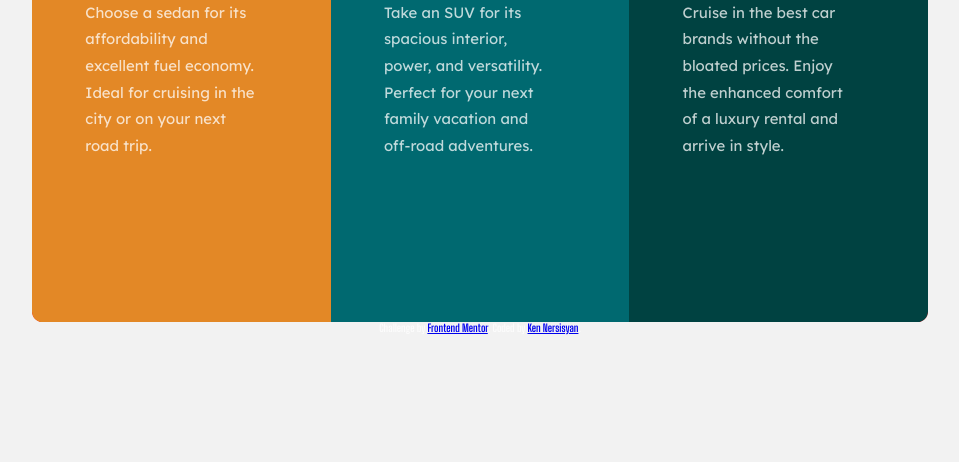
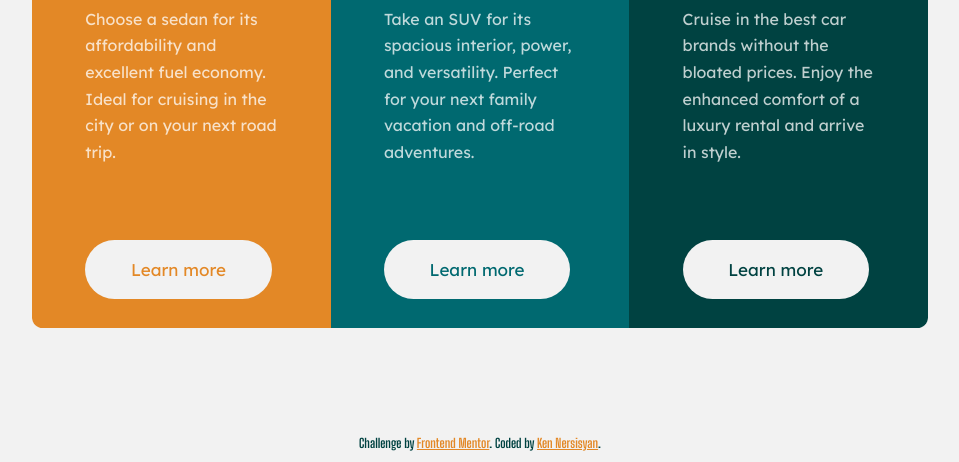
Before and after one commit to kens-visuals/frontend-mentor, a website: page 3-column-preview-card-component-main/index.html in a window 1280 px wide. Shown: the part 338-800 px from the top of the page, without its empty margins (160-1119 px from the left). Drawn offline with Linux system fonts and the light colour scheme.

Commit message:
add button

```diff
--- a/3-column-preview-card-component-main/index.html
+++ b/3-column-preview-card-component-main/index.html
@@ -50,6 +50,7 @@
             Choose a sedan for its affordability and excellent fuel economy.
             Ideal for cruising in the city or on your next road trip.
           </p>
+          <a class="btn orange">Learn more</a>
         </div>
 
         <div class="col--2">
@@ -70,6 +71,7 @@
             Take an SUV for its spacious interior, power, and versatility.
             Perfect for your next family vacation and off-road adventures.
           </p>
+          <a class="btn cyan">Learn more</a>
         </div>
 
         <div class="col--3">
@@ -90,6 +92,7 @@
             Cruise in the best car brands without the bloated prices. Enjoy the
             enhanced comfort of a luxury rental and arrive in style.
           </p>
+          <a class="btn dark-cyan">Learn more</a>
         </div>
       </div>
 
@@ -97,7 +100,10 @@
         Challenge by
         <a href="https://www.frontendmentor.io?ref=challenge" target="_blank"
           >Frontend Mentor</a
-        >. Coded by <a href="https://github.com/kens-visuals">Ken Nersisyan</a>.
+        >. Coded by
+        <a href="https://github.com/kens-visuals" target="_blank"
+          >Ken Nersisyan</a
+        >.
       </div>
     </div>
   </body>
--- a/3-column-preview-card-component-main/sass/main.scss
+++ b/3-column-preview-card-component-main/sass/main.scss
@@ -25,8 +25,8 @@ html {
 body {
   width: 100%;
   height: 100vh;
+  color: $color-white;
   background-color: $color-light-gray;
-  color: $color-white;
   font-family: "Big Shoulders Display", cursive;
 }
 
@@ -43,7 +43,6 @@ body {
   height: 50rem;
   width: 70%;
   border-radius: 1rem;
-  background-color: red;
   overflow: hidden;
 
   display: grid;
@@ -56,25 +55,18 @@ body {
   &__heading {
     font-size: 4rem;
     text-transform: uppercase;
-    // mb
+    margin-bottom: 2rem;
+    color: $color-light-gray;
   }
 
   &__text {
-    font-size: 1.4rem;
+    font-size: 1.5rem;
+    font-weight: lighter;
     font-family: "Lexend Deca", sans-serif;
     margin-top: 2rem;
-    width: 90%;
+    width: 100%;
     line-height: 2.5rem;
-  }
-
-  &__btn {
-    border: none;
-    padding: 1.5rem 4rem;
-    border-radius: 50px;
-    margin-top: 9rem;
-    background-color: $color-light-gray;
-    border: 3px solid transparent;
-    transition: all 0.2s;
+    color: $color-white;
   }
 
   &--1 {
@@ -95,3 +87,63 @@ body {
     background-color: $color-dark-cyan;
   }
 }
+
+.btn {
+  border: none;
+  padding: 1.5rem 4rem;
+  border-radius: 50px;
+  margin-top: 7rem;
+  border: 3px solid transparent;
+  background-color: $color-light-gray;
+  font-size: 1.6rem;
+  display: inline-block;
+  font-family: "Lexend Deca", sans-serif;
+  text-decoration: none;
+  transition: all 0.2s;
+
+  &:hover {
+    border: 3px solid $color-light-gray;
+    background-color: transparent;
+    color: $color-light-gray;
+    text-decoration: none;
+    cursor: pointer;
+  }
+}
+
+.orange {
+  font-weight: 500;
+  color: $color-orange;
+}
+
+.cyan {
+  font-weight: 500;
+  color: $color-cyan;
+}
+
+.dark-cyan {
+  font-weight: 500;
+  color: $color-dark-cyan;
+}
+
+.attribution {
+  display: block;
+  color: $color-dark-cyan;
+  position: absolute;
+  bottom: 1rem;
+  font-size: 1.2rem;
+
+  & a {
+    color: $color-orange;
+    transition: all 0.2s;
+
+    &:hover {
+      color: $color-cyan;
+    }
+  }
+}
+
+@media only screen and (max-width: 375px) {
+  body {
+    background: green;
+  }
+}
```
Also changed, not shown: 3-column-preview-card-component-main/css/style.css.
